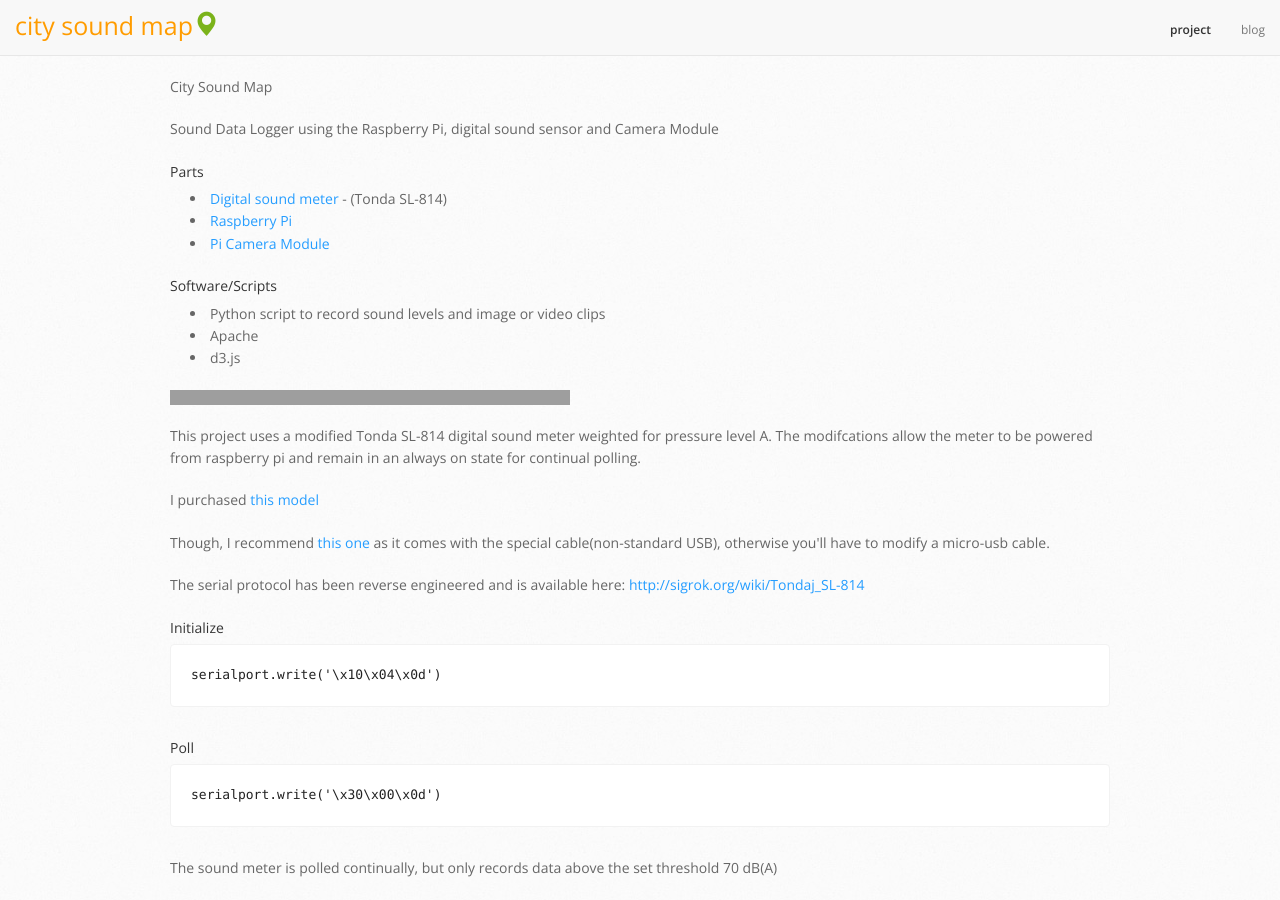
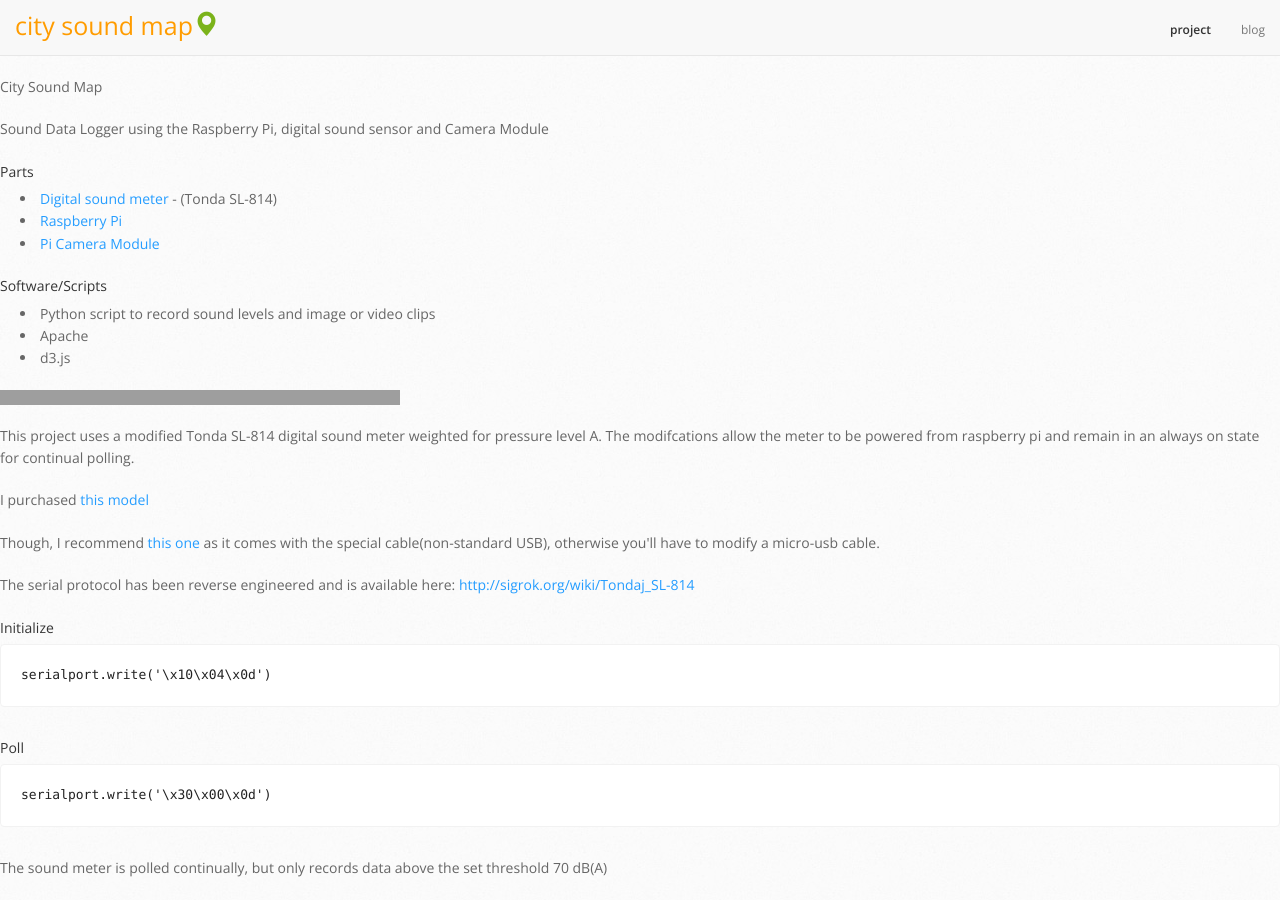
Before and after one commit to lukevanhorn/citysoundmap, a Jekyll site: the page built from index.html, in a window 1280 px wide and 900 px high. Built offline with Jekyll 4.4.1, drawn with Linux system fonts in a browser that asks for light colours; nearby versions of some CDN libraries; grey boxes are pictures that could not be loaded.

Commit message:
add jekyl

```diff
--- a/_layouts/default.html
+++ b/_layouts/default.html
@@ -38,7 +38,6 @@
     </nav>
 
     <div id="content-wrapper">
-      <div class="inner clearfix">
         <section id="content">
 			{{ content }}
         </section>
@@ -57,7 +56,6 @@
 
           <p>This page was generated by <a href="https://pages.github.com">GitHub Pages</a> using the Architect theme by <a href="https://twitter.com/jasonlong">Jason Long</a>.</p>
         </aside>
-      </div>
     </div>
 
             <script type="text/javascript">
```
